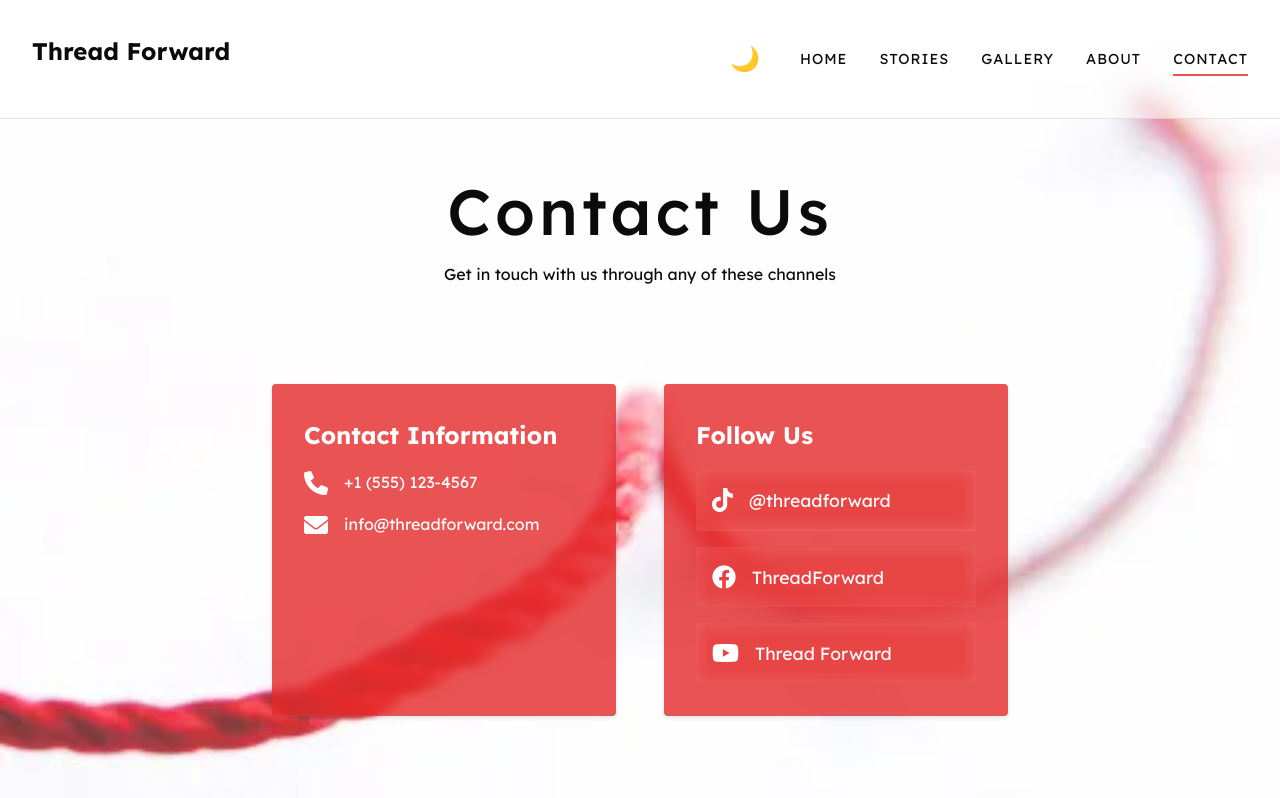
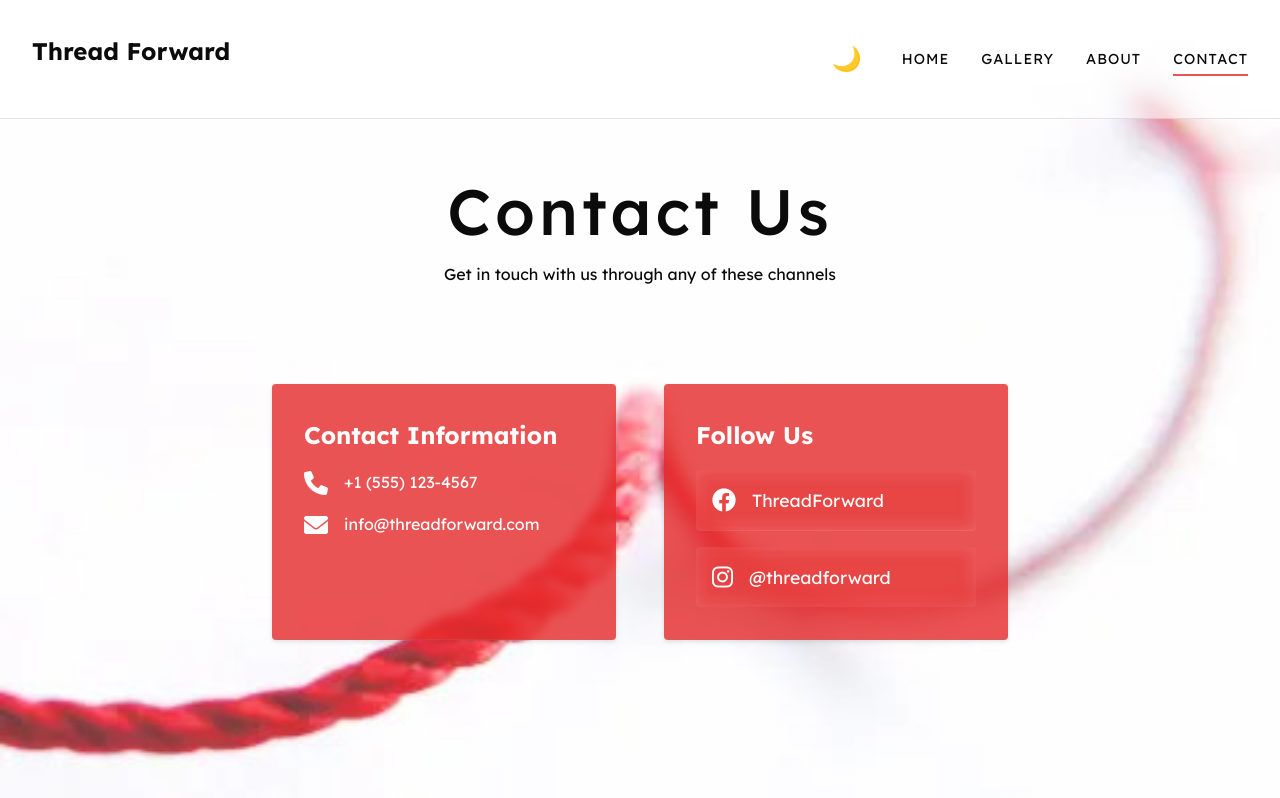
Before and after one commit to TheRealHenHen/Thread-Forward, a plain HTML site: page contact.html in a window 1280 px wide. Drawn offline with Linux system fonts and the light colour scheme.

Commit message:
Changed social media links and removed stories

```diff
--- a/contact.html
+++ b/contact.html
@@ -16,7 +16,6 @@
             <nav>
                 <ul>
                     <li><a href="index.html">Home</a></li>
-                    <li><a href="stories.html">Stories</a></li>
                     <li><a href="gallery.html">Gallery</a></li>
                     <li><a href="about.html">About</a></li>
                     <li><a href="contact.html" class="active">Contact</a></li>
@@ -46,17 +45,13 @@
             <div class="social-media blur">
                 <h2>Follow Us</h2>
                 <div class="social-links">
-                    <a href="https://tiktok.com/@threadforward" target="_blank" class="social-link">
-                        <i class="fab fa-tiktok"></i>
-                        <span>@threadforward</span>
-                    </a>
                     <a href="https://facebook.com/threadforward" target="_blank" class="social-link">
                         <i class="fab fa-facebook"></i>
                         <span>ThreadForward</span>
                     </a>
-                    <a href="https://youtube.com/@threadforward" target="_blank" class="social-link">
-                        <i class="fab fa-youtube"></i>
-                        <span>Thread Forward</span>
+                    <a href="https://instagram.com/@threadforward" target="_blank" class="social-link">
+                        <i class="fab fa-instagram"></i>
+                        <span>@threadforward</span>
                     </a>
                 </div>
             </div>
```
